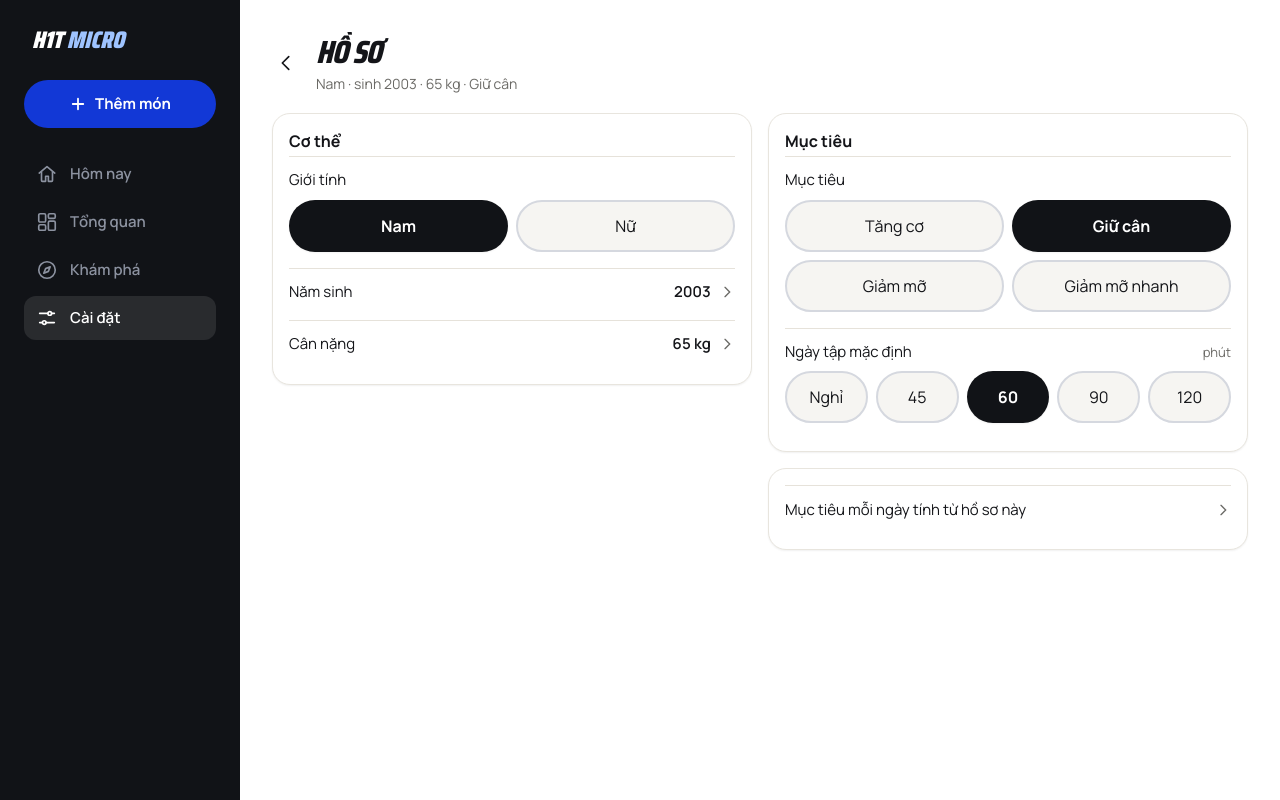
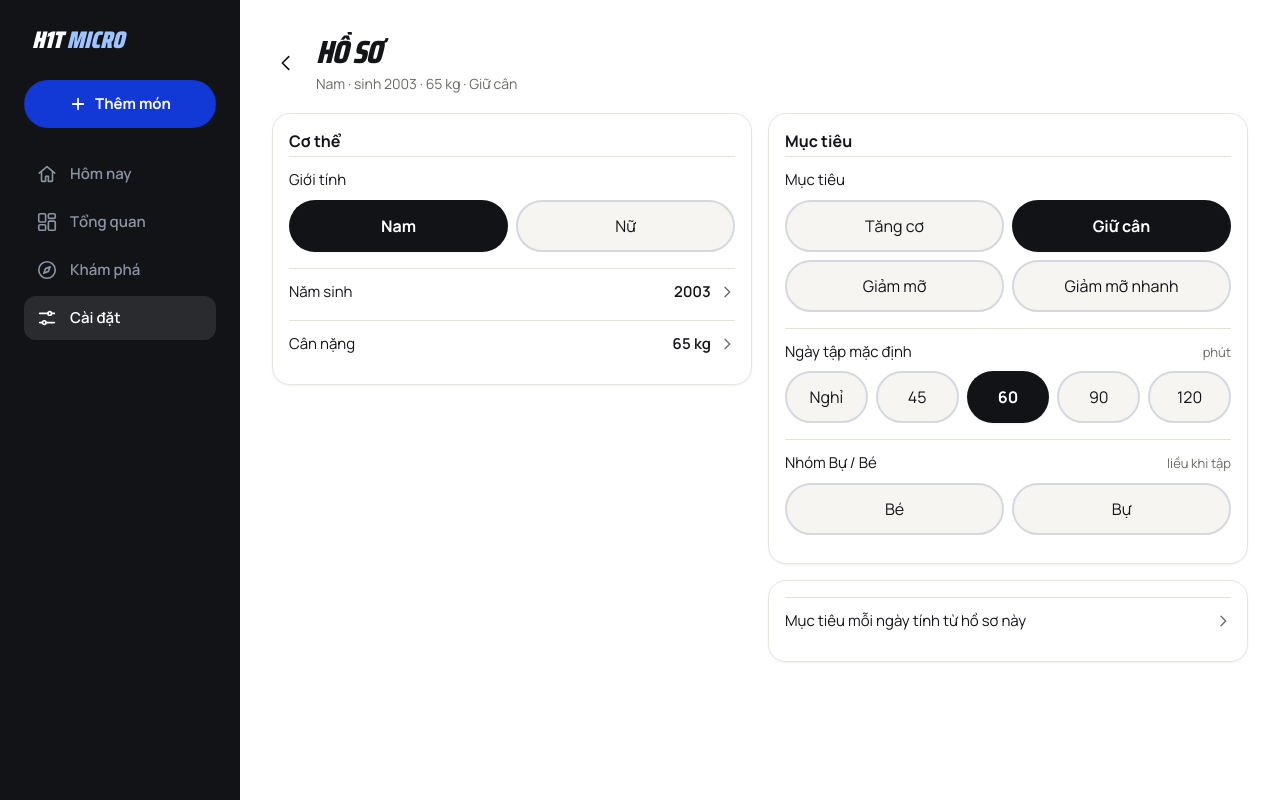
Before and after one commit to DongDuong2001/nutrition-fortifykitchen, a Next.js app in the folder apps/web/: page /settings/profile in a window 1280 px wide. Built offline with nearby package versions, Linux system fonts and the light colour scheme; no server answers.

Commit message:
cc-52: Cài đặt › Hồ sơ: Nhóm Bự / Bé row

```diff
--- a/apps/web/components/settings/profile-cards.tsx
+++ b/apps/web/components/settings/profile-cards.tsx
@@ -19,7 +19,8 @@ import { canVibrate, haptic, hapticsWanted } from "@/lib/haptics";
 import type { OnboardingFlags } from "@/lib/onboarding-flags";
 import { loadFlags, markUsed, openReplay, setTipsOff, subscribeFlags } from "@/lib/onboarding-store";
 import { startTour } from "@/lib/tour-bus";
-import { getTrainingDurations } from "@/lib/training";
+import { getTrainingDurations, TRAINING_SIZE_NAME, type TrainingSize } from "@/lib/training";
+import { readPrefs, writePrefs } from "@/lib/training-prefs";
 import type { SexType } from "@/lib/targets";
 import { HOME_ROUTE } from "@/lib/nav";
 
@@ -185,7 +186,45 @@ export function GoalCard() {
           />
         </div>
       </RowGroup>
+      <TrainingSizeRow />
     </Card>
+  );
+}
+
+// cc-52: Bự / Bé for Ngày tập (per account, on this device: lib/training-prefs). Read after mount, with the account.
+function TrainingSizeRow() {
+  const { hydrated } = useDiary();
+  const [size, setSize] = useState<TrainingSize | null | undefined>(undefined);
+  useEffect(() => {
+    if (hydrated) setSize(readPrefs().size);
+  }, [hydrated]);
+  const choose = (next: TrainingSize) => {
+    markUsed("training-size");
+    writePrefs({ ...readPrefs(), size: next, asked: true });
+    setSize(next);
+  };
+  return (
+    <RowGroup>
+      <div role="group" aria-labelledby="profile-training-size-label" className="flex flex-col gap-2 border-t border-divider py-3">
+        <div className="flex items-baseline justify-between gap-3">
+          <span id="profile-training-size-label" className="text-[15px]">Nhóm Bự / Bé</span>
+          <span className="text-[13px] text-secondary">liều khi tập</span>
+        </div>
+        <ChipGroup
+          size="lg"
+          columns={2}
+          columnsLg={2}
+          items={(["be", "bu"] as const).map((option) => ({
+            id: option,
+            label: TRAINING_SIZE_NAME[option],
+            ariaLabel: `${TRAINING_SIZE_NAME[option]}, ${option === "be" ? "liều thấp" : "liều cao"}`,
+            active: size === option,
+            disabled: size === undefined,
+            onClick: () => choose(option),
+          }))}
+        />
+      </div>
+    </RowGroup>
   );
 }
 
```
